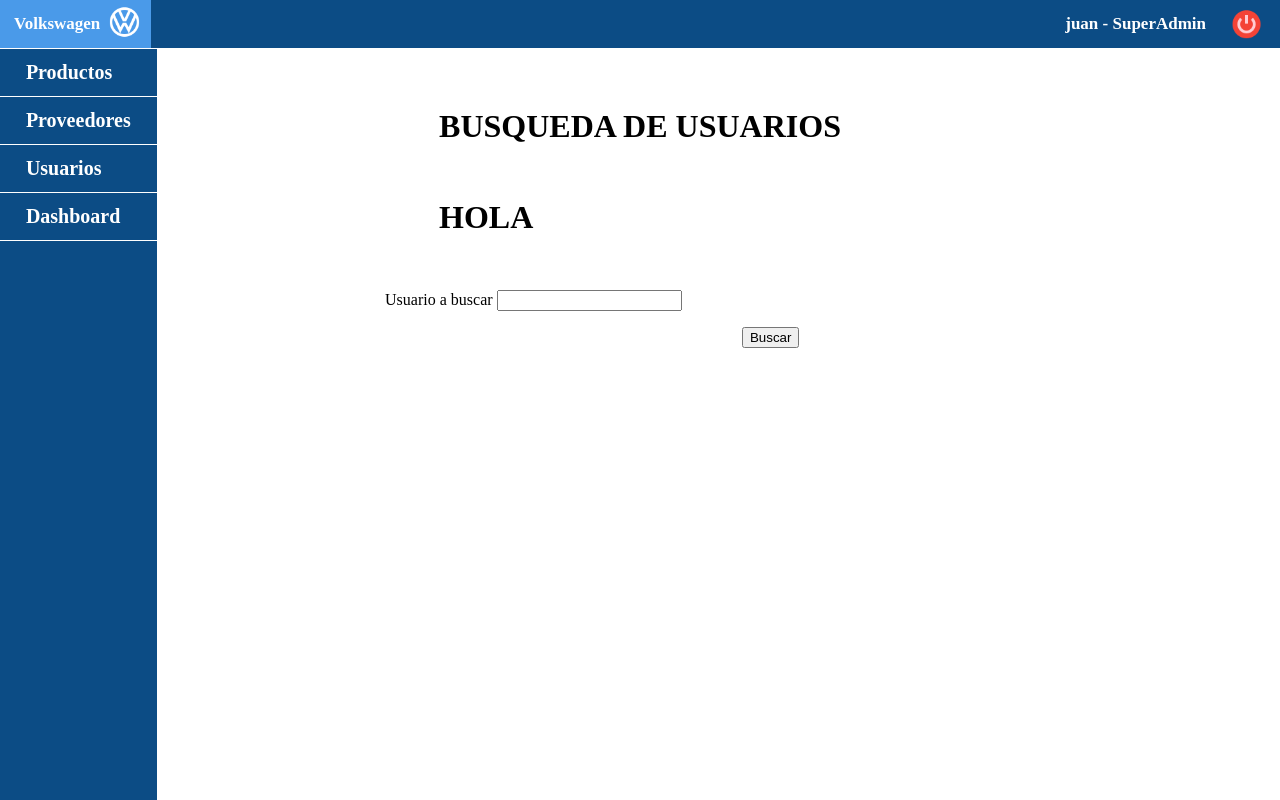
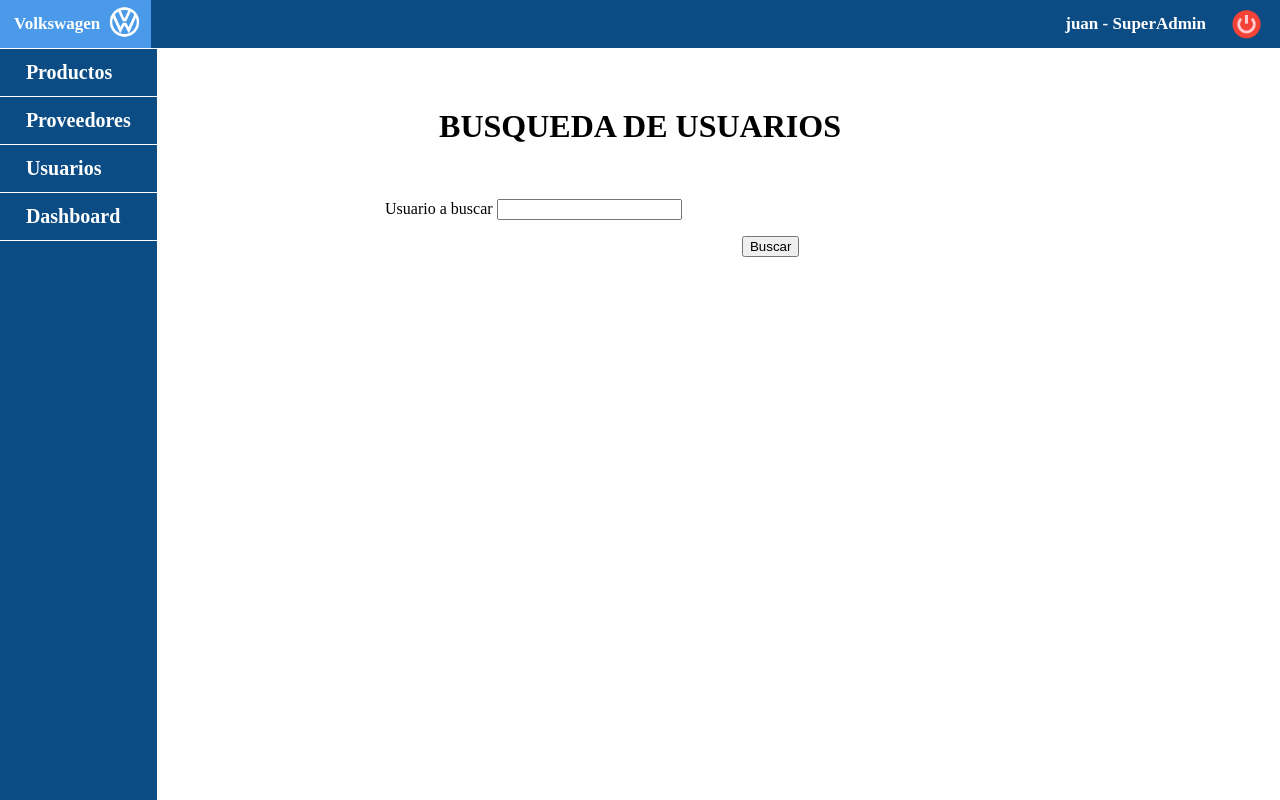
Before and after one commit to jsanti850107/Sprint4, a Flask app: page /usuarios/busqueda in a window 1280 px wide. Run offline with Flask 2, Linux system fonts and the light colour scheme; a user stored in the database is signed in; some libraries are stand-ins or nearby versions.

Commit message:
detalles en modulo usuarios

```diff
--- a/templates/busuarios.html
+++ b/templates/busuarios.html
@@ -5,7 +5,7 @@
         <form action="" method="post" onsubmit="return confirmarBorrado()">
             {{ frm.hidden_tag() }}
             <br><br><br>
-            <h1>BUSQUEDA DE USUARIOS</h1> <h1>HOLA {{nom}}</h1>
+            <h1>BUSQUEDA DE USUARIOS</h1>
             <p>
                 {{ frm.ubusqueda.label }}
                 {{ frm.ubusqueda }}
--- a/templates/pusuario.html
+++ b/templates/pusuario.html
@@ -8,7 +8,7 @@
     <table  align="center">
 
         <tr>
-            <td>ID: </td><td>{{rows['idUsuario']}}</td>
+            <td>ID: </td><td>{{rows['idUsuarios']}}</td>
         </tr>
         <tr>
             <td>Usuario: </td><td>{{rows['usuario']}}</td>
```
